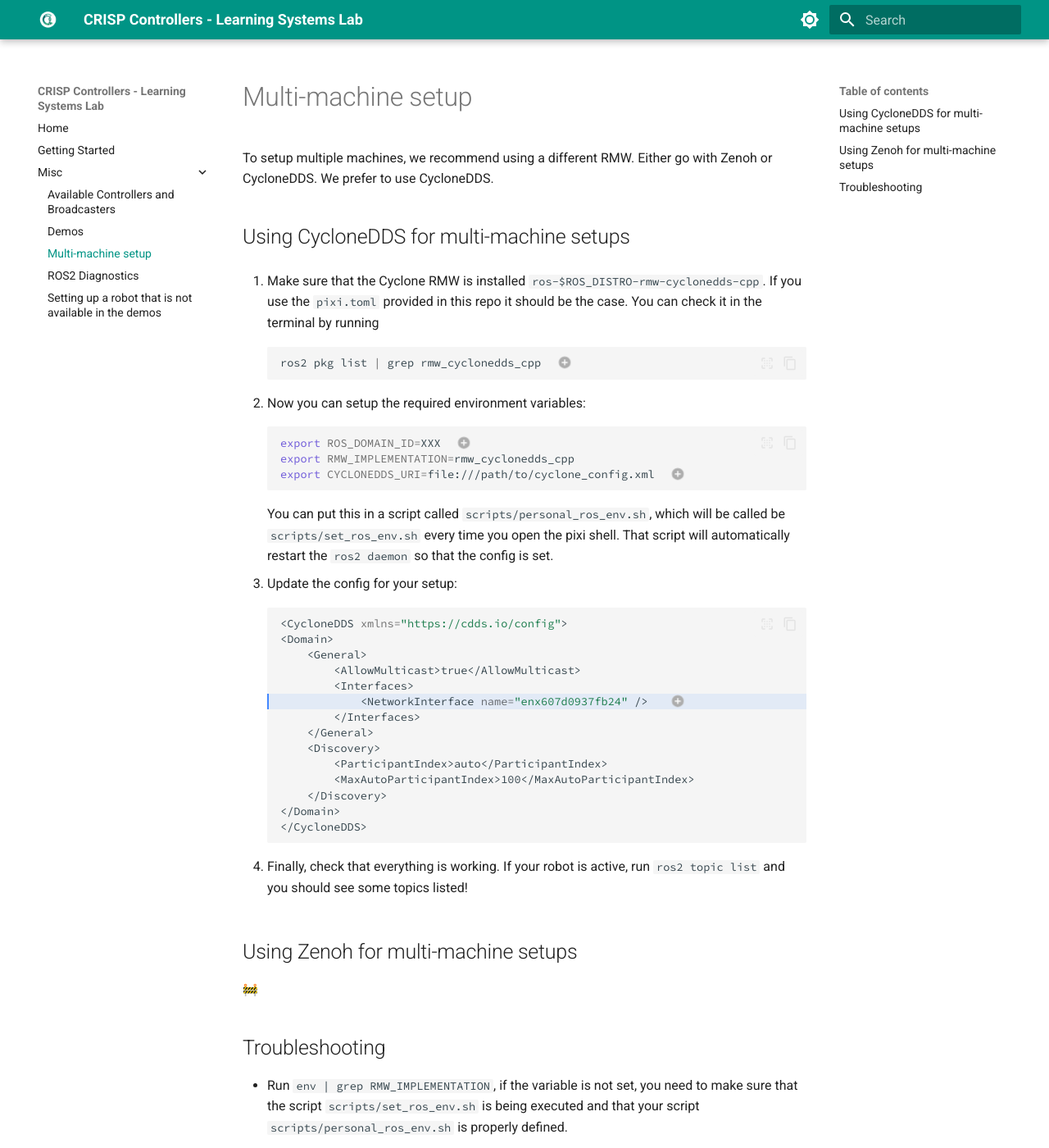
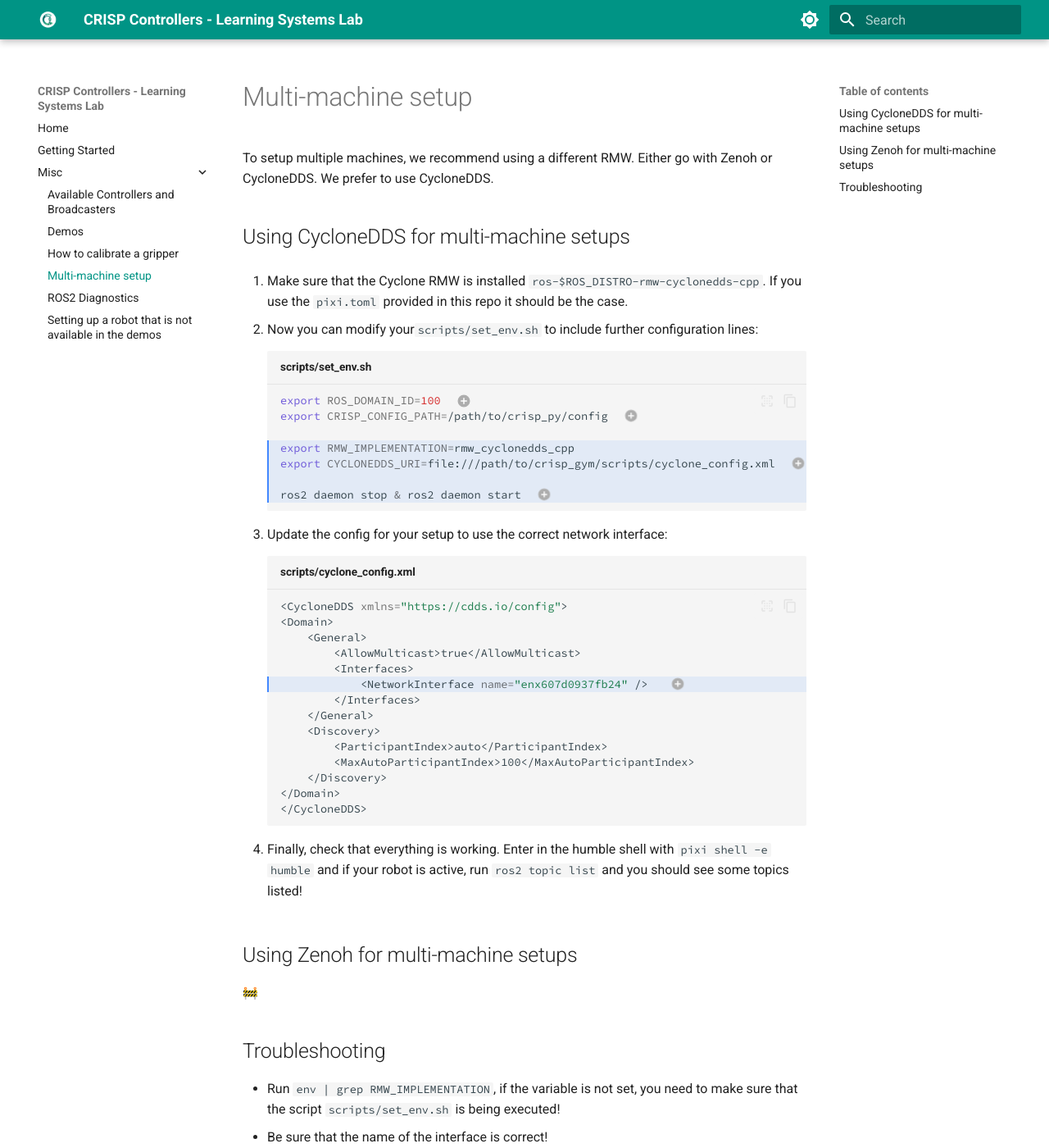
Before and after one commit to zordicom/crisp_controllers, an MkDocs documentation site: the page built from docs/misc/multi_machine_setup.md, in a window 1280 px wide and 1400 px high. Shown: the whole window at 82% size. Built offline with MkDocs 1.6.1 and Material for MkDocs 9.7.7, drawn with Linux system fonts in a browser that asks for light colours; emoji names are drawn with the system emoji font; some of the changed text lies outside the part shown.

Commit message:
updated multimachine setup + gripper calibration

````diff
--- a/docs/misc/multi_machine_setup.md
+++ b/docs/misc/multi_machine_setup.md
@@ -4,28 +4,25 @@
 ## Using CycloneDDS for multi-machine setups
 
 1. Make sure that the Cyclone RMW is installed `ros-$ROS_DISTRO-rmw-cyclonedds-cpp`. If you use the `pixi.toml` provided
-    in this repo it should be the case. You can check it in the terminal by running
-    ```bash
-    ros2 pkg list | grep rmw_cyclonedds_cpp  # (1)!
+    in this repo it should be the case.
+
+2. Now you can modify your`scripts/set_env.sh` to include further configuration lines:
+    ```bash hl_lines="4-7" title="scripts/set_env.sh"
+    export ROS_DOMAIN_ID=100  # (1)!
+    export CRISP_CONFIG_PATH=/path/to/crisp_py/config  # (1)!
+
+    export RMW_IMPLEMENTATION=rmw_cyclonedds_cpp
+    export CYCLONEDDS_URI=file:///path/to/crisp_gym/scripts/cyclone_config.xml  # (2)!
+
+    ros2 daemon stop & ros2 daemon start  # (3)!
     ```
 
-    1. this should print the package name if installed.
+    1. Check the [getting started](../getting_started.md) to see why we set this.
+    2. __TODO__: this file as well as the path need to be modified!
+    3. The communication daemon needs to be restarted to account for the changes.
 
-2. Now you can setup the required environment variables:
-    ```bash
-    export ROS_DOMAIN_ID=XXX  # (1)!
-    export RMW_IMPLEMENTATION=rmw_cyclonedds_cpp
-    export CYCLONEDDS_URI=file:///path/to/cyclone_config.xml  # (2)!
-    ```
-
-    1. Same as the robot you want to communicate with
-    2. __TODO__: change this!
-
-    You can put this in a script called `scripts/personal_ros_env.sh`, which will be called be `scripts/set_ros_env.sh` every
-    time you open the pixi shell. That script will automatically restart the `ros2 daemon` so that the config is set.
-
-3. Update the config for your setup:
-    ```bash hl_lines="6"
+3. Update the config for your setup to use the correct network interface:
+    ```bash hl_lines="6" title="scripts/cyclone_config.xml"
     <CycloneDDS xmlns="https://cdds.io/config">
     <Domain>
         <General>
@@ -46,12 +43,13 @@
     1. Modify this with your network interface: check `ip addr` on your shell.
 
 
-4. Finally, check that everything is working. If your robot is active, run `ros2 topic list` and you should see some topics listed!
+4. Finally, check that everything is working.
+Enter in the humble shell with `pixi shell -e humble` and if your robot is active, run `ros2 topic list` and you should see some topics listed!
 
 ## Using Zenoh for multi-machine setups
 
 :construction:
 
 ## Troubleshooting
-- Run `env | grep RMW_IMPLEMENTATION`, if the variable is not set, you need to make sure that the script `scripts/set_ros_env.sh` is being executed and that your script `scripts/personal_ros_env.sh` is properly defined.
+- Run `env | grep RMW_IMPLEMENTATION`, if the variable is not set, you need to make sure that the script `scripts/set_env.sh` is being executed!
 - Be sure that the name of the interface is correct!
--- a/mkdocs.yml
+++ b/mkdocs.yml
@@ -5,6 +5,7 @@
   - Misc:
     - Available Controllers and Broadcasters: misc/controllers.md
     - Demos: misc/demos.md
+    - How to calibrate a gripper: misc/calibrate_gripper.md
     - Multi-machine setup: misc/multi_machine_setup.md
     - ROS2 Diagnostics: misc/diagnostics.md
     - Setting up a robot that is not available in the demos: misc/new_robot_setup.md
````
Also changed, not shown: docs/getting_started.md (+38 -10 lines), docs/misc/calibrate_gripper.md (added, +26 -0 lines), docs/media/gripper_calibration_output.png (added).
